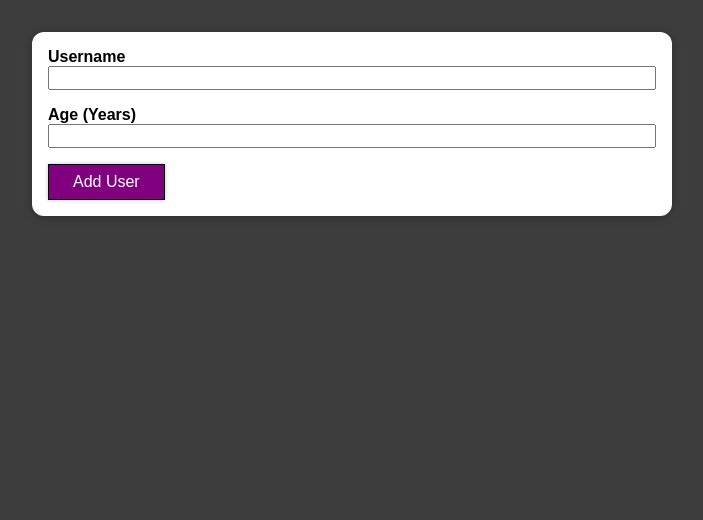
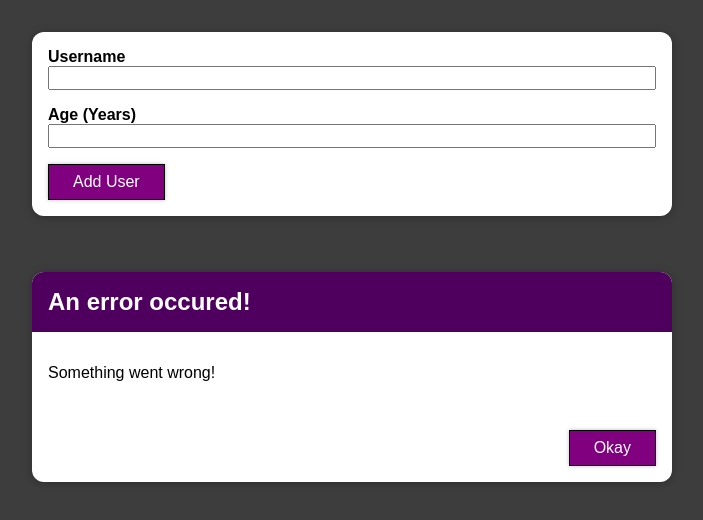
Before and after one commit to jaggerabney/ReactJS-Udemy-Course, a React (Create React App) app: page / in a window 1280 px wide. Shown: the top 520 px of the page, without its empty margins (288-991 px from the left). Built offline with nearby package versions, Linux system fonts and the light colour scheme.

Commit message:
fixed ErrorModal's vertical position/styling

```diff
--- a/src/components/Modal/ErrorModal.js
+++ b/src/components/Modal/ErrorModal.js
@@ -1,4 +1,6 @@
 import Button from "../UI/Button";
+import Card from "../UI/Card";
+import styles from "./ErrorModal.module.css";
 
 function ErrorModal(props) {
   // TODO: add this modal to the page somehow!
@@ -7,11 +9,19 @@ function ErrorModal(props) {
     props.onClose();
   }
 
-  return <div>
-    <h2 className="error-modal__title">{props.title}</h2>
-    <p>{props.children}</p>
-    <Button type="button" onClick={modalButtonClickHandler}>Okay</Button>
-  </div>
+  return (
+    <Card className={styles.modal}>
+      <header className={styles.header}>
+        <h2>{props.title}</h2>
+      </header>
+      <div className={styles.content}>
+        <p>{props.message}</p>
+      </div>
+      <footer className={styles.actions}>
+        <Button>Okay</Button>
+      </footer>
+    </Card>
+  );
 }
 
 export default ErrorModal;
--- /dev/null
+++ b/src/components/Modal/ErrorModal.module.css
@@ -0,0 +1,46 @@
+.backdrop {
+  position: fixed;
+  top: 0;
+  left: 0;
+  width: 100%;
+  height: 100vh;
+  z-index: 10;
+  background: rgba(0, 0, 0, 0.75);
+}
+
+.modal {
+  padding: 0rem;
+  position: fixed;
+  top: 30vh;
+  left: 10%;
+  width: 80%;
+  z-index: 100;
+  overflow: hidden;
+}
+
+.header {
+  background: #4f005f;
+  padding: 1rem;
+}
+
+.header h2 {
+  margin: 0;
+  color: white;
+}
+
+.content {
+  padding: 1rem;
+}
+
+.actions {
+  padding: 1rem;
+  display: flex;
+  justify-content: flex-end;
+}
+
+@media (min-width: 768px) {
+  .modal {
+    left: calc(50% - 20rem);
+    width: 40rem;
+  }
+}
--- a/src/components/NewUser/UserForm.js
+++ b/src/components/NewUser/UserForm.js
@@ -1,5 +1,6 @@
 import React, { useState } from "react";
 import Button from "../UI/Button";
+import ErrorModal from "../Modal/ErrorModal";
 import "./UserForm.css";
 
 function UserForm(props) {
@@ -32,12 +33,12 @@ function UserForm(props) {
     const userData = {
       username: userInput.enteredUsername,
       age: +userInput.enteredAge,
-      usernameIsValid: function() {
-        return (this.username.trim().length > 0);
+      usernameIsValid: function () {
+        return this.username.trim().length > 0;
       },
-      ageIsValid: function() {
-        return (this.age > 0) && (this.age < 123);
-      }
+      ageIsValid: function () {
+        return this.age > 0 && this.age < 123;
+      },
     };
 
     props.onSubmitUserData(userData);
@@ -52,7 +53,9 @@ function UserForm(props) {
   }
 
   return (
-    <form onSubmit={submitHandler}>
+    <div>
+      <ErrorModal title="An error occured!" message="Something went wrong!" />
+      <form className="user-form" onSubmit={submitHandler}>
         <div className="user-form__controls">
           <div className="user-form__control">
             <label>Username</label>
@@ -77,6 +80,7 @@ function UserForm(props) {
           </div>
         </div>
       </form>
+    </div>
   );
 }
 
```
Lines whose indentation alone changed are shown as unchanged.
